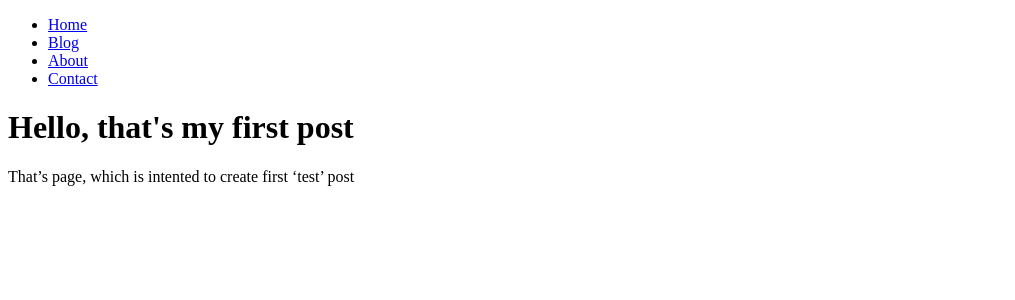
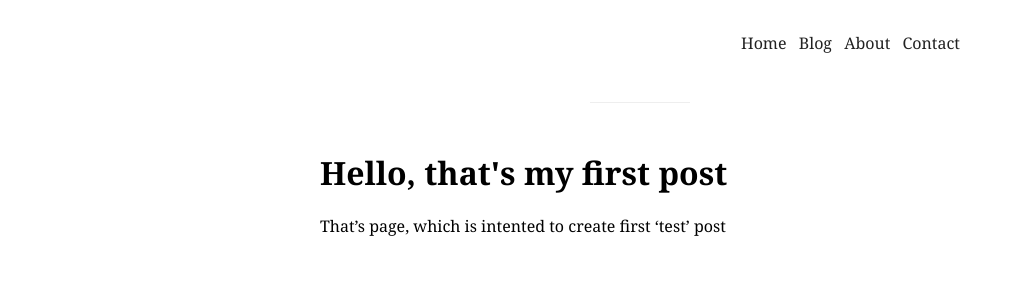
Before and after one commit to LmTinyToon/LmTinyToon.github.io, a Jekyll site: the page built from _posts/2017-05-01-Hello.md, in a window 1280 px wide. Shown: the top 300 px of the page, without its empty margins (0-1015 px from the left). Built offline with Jekyll 4.4.1, drawn with Linux system fonts in a browser that asks for light colours.

Commit message:
Minor changes

```diff
--- a/_layouts/default.html
+++ b/_layouts/default.html
@@ -2,7 +2,7 @@
 <html xmlns="http://www.w3.org/1999/xhtml" xml:lang="en" lang="en-us">
     <head>
         <title>{{ page.title }}</title>
-        <link rel="stylesheet" type="text/css" href="./css/default.css" />
+        <link rel="stylesheet" type="text/css" href="{{ site.baseurl }}/css/default.css" />
     </head>
     <body>
         <div class="container">
--- a/_posts/2017-05-01-Hello.md
+++ b/_posts/2017-05-01-Hello.md
@@ -1,6 +1,6 @@
 ---
+title: Hello, that's my first post
 layout: default
-title: Hello, that's my first post
 ---
 
 That's page, which is intented to create first 'test' post
```
